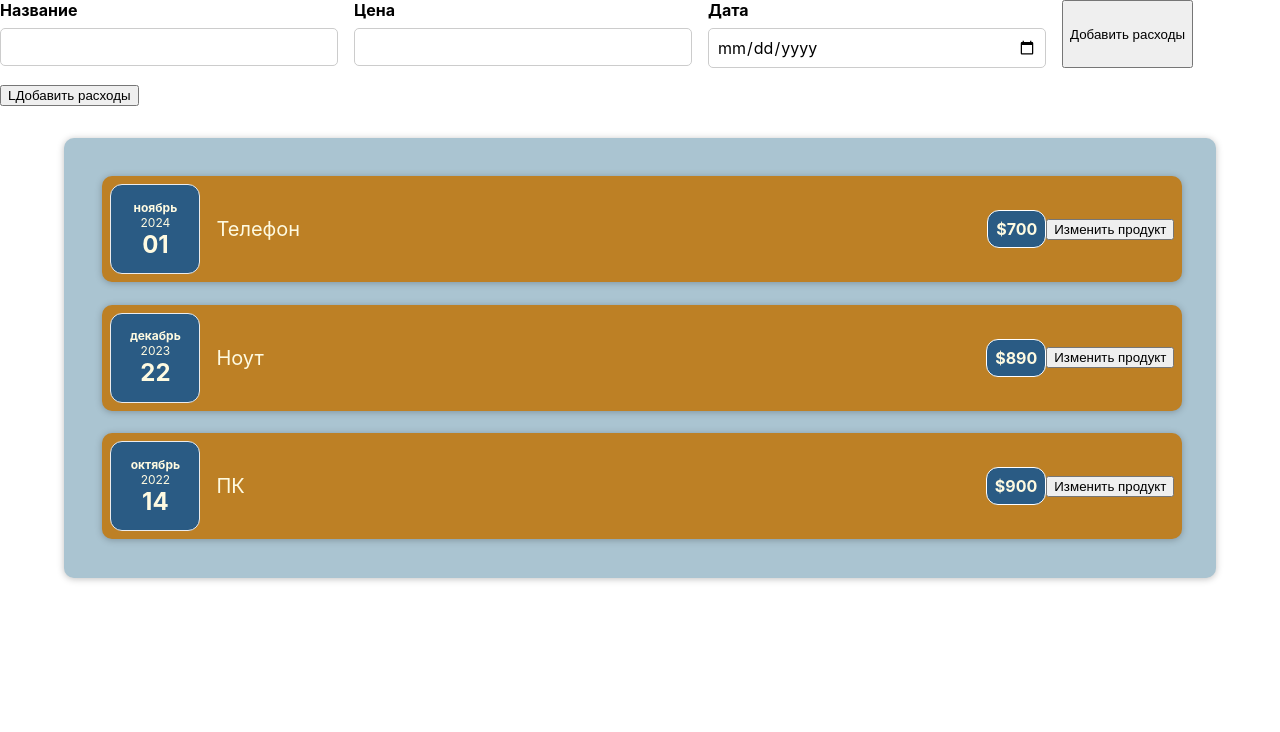
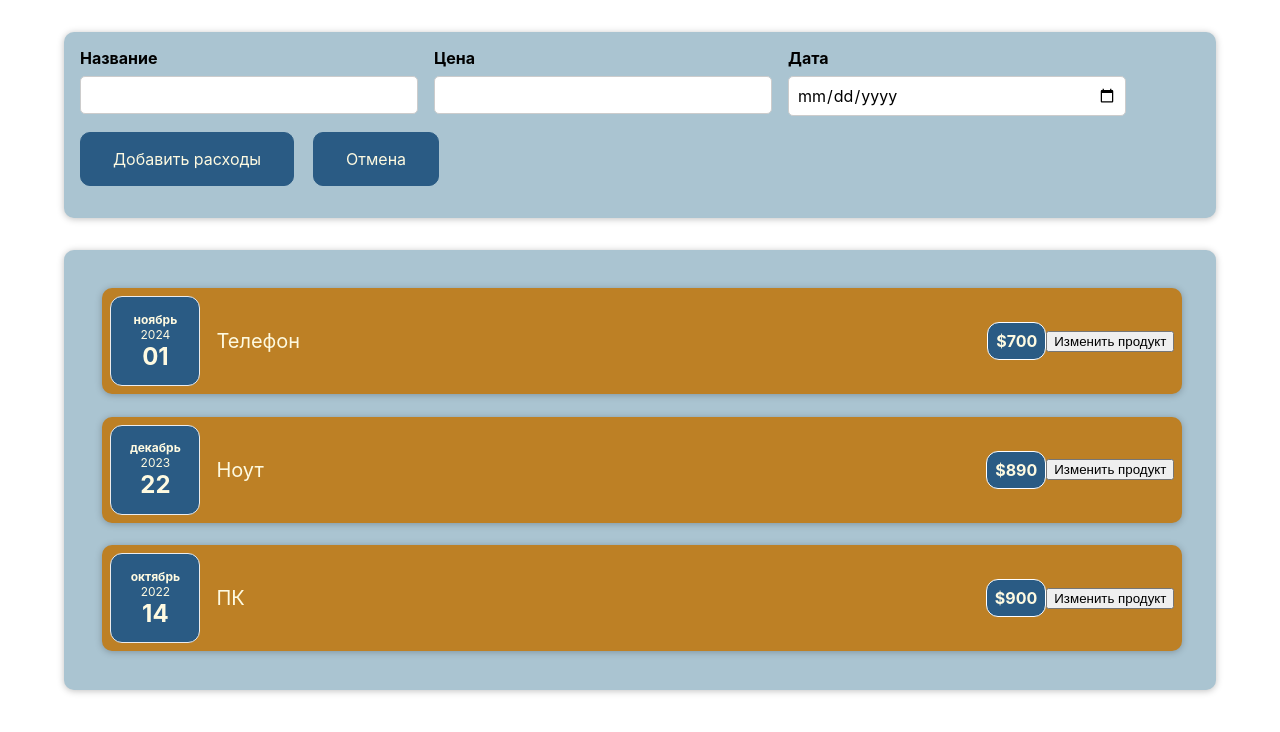
Before and after one commit to Holman52/LearnReact, a React (Create React App) app: page / in a window 1280 px wide. Shown: the top 732 px of the page. Built offline with nearby package versions, Linux system fonts and the light colour scheme.

Commit message:
испарвил

```diff
--- a/src/components/Forma.css
+++ b/src/components/Forma.css
@@ -1,4 +1,4 @@
-.newCost_Dateils {
+.NewCost_Dateils {
     display: flex;
     flex-wrap: wrap;
     gap: 1rem;
--- a/src/components/Forma.js
+++ b/src/components/Forma.js
@@ -3,7 +3,7 @@ import './Forma.css'
 function Forma() {
   return (
      <form>
-        <div className="newCost_Dateils">
+        <div className="NewCost_Dateils">
             <div className="NewCost_Data">
                 <label>Название</label>
                 <input type="text" />
@@ -16,7 +16,8 @@ function Forma() {
                 <label>Дата</label>
                 <input type="date" />
             </div>
-            <button className="Add">Добавить расходы</button>
+            <button className="add">Добавить расходы</button>
+            <button>Отмена</button>
         </div>
     </form>
   )
--- a/src/components/FormaBlock.css
+++ b/src/components/FormaBlock.css
@@ -1,4 +1,4 @@
-.new-cost {
+.New-cost {
     background-color: #aac4d1;
     padding: 1rem;
     margin: 2rem auto;
@@ -9,7 +9,7 @@
     box-shadow: 0 1px 7px rgba(0, 0, 0, 0.25);
   }
 
-  .new-cost button {
+  .New-cost button {
     font: inherit;
     cursor: pointer;
     padding: 1rem 2rem;
@@ -20,8 +20,8 @@
     margin-right: 3px;
   }
 
-  .new-cost button:hover,
-  .new-cost button:active {
+  .New-cost button:hover,
+  .New-cost button:active {
     background-color: #2a5c84b2;
     border-color: #2a5c84b2;
   }
--- a/src/components/FormaBlock.js
+++ b/src/components/FormaBlock.js
@@ -3,9 +3,8 @@ import './FormaBlock.css'
 
  function FormaBlock() {
    return (
-    <div className="New_cost">
+    <div className="New-cost">
         <Forma></Forma>
-        <button className="Add">LДобавить расходы</button>
     </div>
    )
  }
```
